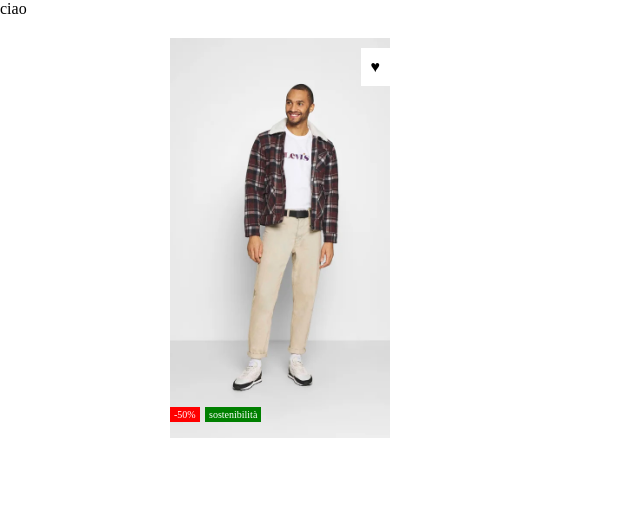
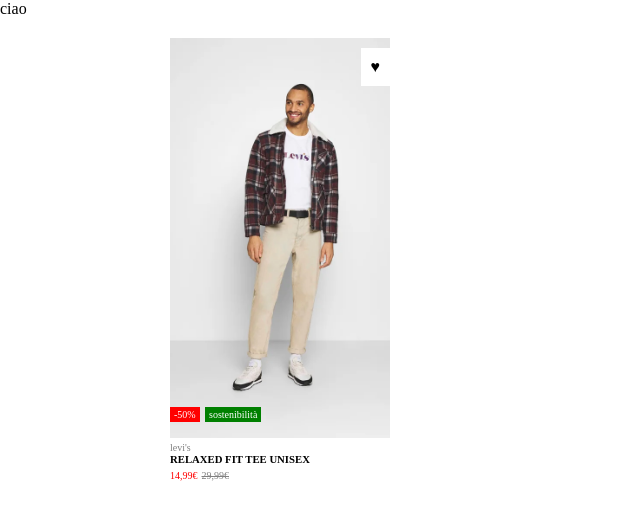
Before and after one commit to giovanni2299/html-css-boolando, a plain HTML site: page index.html in a window 1280 px wide. Shown: the whole page, without its empty margins (0-640 px from the left). Drawn offline with Linux system fonts and the light colour scheme.

Commit message:
ADD:completed the first photo product

```diff
--- a/css/style.css
+++ b/css/style.css
@@ -73,3 +73,23 @@ a{
     position: relative;
 
 }
+
+.brand, .old-price, .new-price{
+    font-size: 10px;
+}
+
+.brand, .old-price{
+    color: gray;
+}
+
+.new-price{
+    color: red;
+}
+
+.old-price{
+    text-decoration: line-through;
+}
+
+.description{
+    padding: 0 10px;
+}
--- a/index.html
+++ b/index.html
@@ -23,7 +23,14 @@
                                 <span class="discount discount-red">-50%</span>
                                 <span class="eco eco-green">sostenibilità</span>
                                 <span class="interest">&hearts;</span>
-                            <div class="description"></div>
+                            </div>
+                            <div class="description">
+                                <p class="brand">levi's</p>
+                                <h6>RELAXED FIT TEE UNISEX</h6>
+                                <p>
+                                    <span class="new-price">14,99&euro;</span>
+                                    <span class="old-price">29,99&euro;</span>
+                                </p>
                             </div>
                         </div>
                     </div>
```
